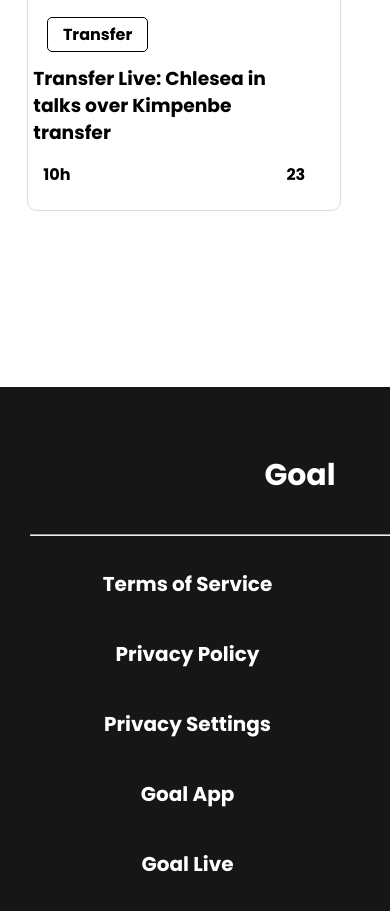
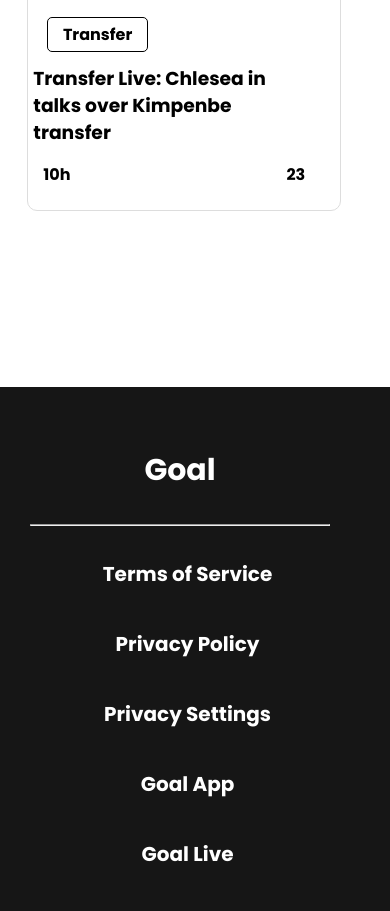
Before and after one commit to Aminulhoque01/world-cup, a plain HTML site: page index.html in a window 390 px wide. Shown: the part 4824-5735 px from the top of the page. Drawn offline with Linux system fonts and the light colour scheme; some icons are missing; a web font is replaced by a local one.

Commit message:
finesh foot

```diff
--- a/index.html
+++ b/index.html
@@ -317,7 +317,7 @@
         <section class="footer">
             <div class="footer-text">
                 <h1>Goal</h1>
-                <hr class="horizental">
+                <hr>
             </div>
             <div class="footer-contain">
                 <div class="single-box">
--- a/style.css
+++ b/style.css
@@ -428,8 +428,13 @@
         flex-direction: column;
 
     }
+    .footer-text{
+        width:50%;
 
+    }
+    .footer-text h1{
 
+    }
 
     .single-box{
         color:#ffffff;
```
